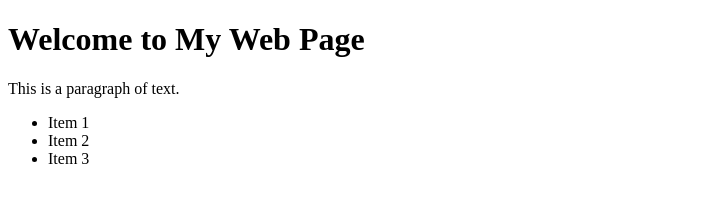
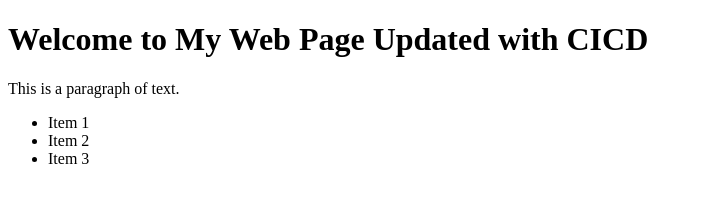
Before and after one commit to jerrykarran/red-july-cicd, a plain HTML site: page index.html in a window 1280 px wide. Shown: the whole page, without its empty margins (0-702 px from the left). Drawn offline with Linux system fonts and the light colour scheme.

Commit message:
Update index.html

```diff
--- a/index.html
+++ b/index.html
@@ -4,7 +4,7 @@
     <title>Jerry's Web Page updated with cicd</title>
 </head>
 <body>
-    <h1>Welcome to My Web Page</h1>
+    <h1>Welcome to My Web Page Updated with CICD</h1>
     <p>This is a paragraph of text.</p>
     <ul>
         <li>Item 1</li>
```
